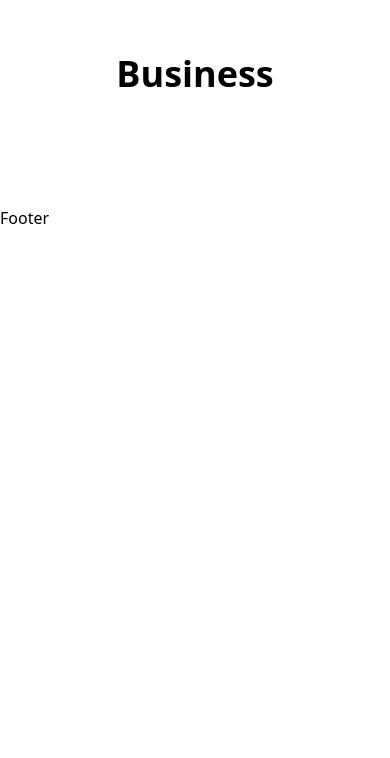
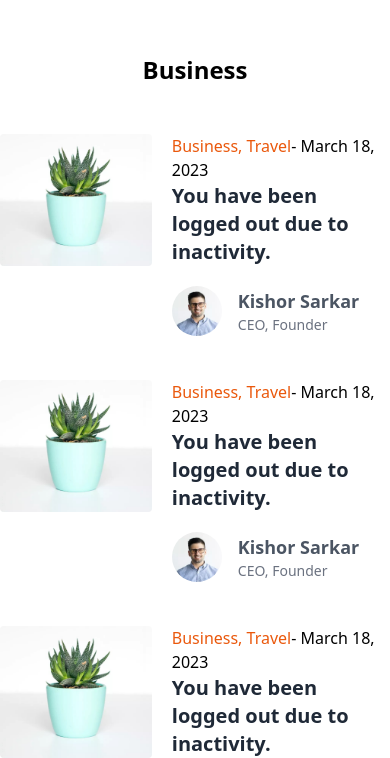
Before and after one commit to gostgmaer/simple-next-blog, a Next.js app: page / in a window 390 px wide. Shown: the part 6170-6928 px from the top of the page. Before the commit the page ends 6400 px from the top, so only its background shows below. Built offline with nearby package versions, Linux system fonts and the light colour scheme.

Commit message:
complete Home Screen

```diff
--- /dev/null
+++ b/src/components/childs/NewsLetter.js
@@ -0,0 +1,19 @@
+const NewsLetter = () => {
+  return (
+    <section className="bg-grey-50  mt-20">
+      <div className="container mx-auto md:px-20 py-12 text-center">
+        <h3 className="font-bold text-3xl">Subscribe NewsLetter</h3>
+      </div>
+      <div className="py-4  flex items-center flex-col ">
+        <input
+          type="text"
+          placeholder="Enter Your Email"
+          className=" shadow border rounded w-9/12 py-3 m-auto px-3 text-gray-700 focus:shadow-inner "
+        />
+      </div>
+      <button className="bg-orange-400 px-20 py-3  flex items-center flex-col  m-auto rounded-full text-gray-50 text-xl">Subscribe</button>
+    </section>
+  );
+};
+
+export default NewsLetter;
--- a/src/components/footer/index.js
+++ b/src/components/footer/index.js
@@ -1,8 +1,23 @@
+import { Facebook, GitHub, Twitter } from "@mui/icons-material";
+import NewsLetter from "../childs/NewsLetter";
 
 const Footer = () => {
   return (
-    <div>Footer</div>
-  )
-}
+    <footer className=" bg-gray-50 px-20">
+    <NewsLetter/>
+      <div className="container mx-auto flex justify-center py-12">
+        <div className="py-5">
+          <div className="flex gap-6 justify-center">
+            <Facebook className=" cursor-pointer" />
+            <Twitter className=" cursor-pointer" />
+            <GitHub className=" cursor-pointer" />
+          </div>
+          <p className="py-5 text-center text-gey-400">Copyright C {new Date().getFullYear()} | Gost blog website of light</p>
+          <p className="text-gey-400 text-center">Terms & Condition</p>
+        </div>
+      </div>
+    </footer>
+  );
+};
 
-export default Footer
+export default Footer;
--- a/src/components/sections/Sectionfour.js
+++ b/src/components/sections/Sectionfour.js
@@ -1,38 +1,73 @@
-import Link from "next/link"
+import Link from "next/link";
 import Image from "next/image";
+import Auther from "../childs/Auther";
 const Sectionfour = () => {
   return (
     <section className="py-16 container mx-auto md:px-20">
-        <div className="grid lg:grid-cols-2">
+      <div className="grid lg:grid-cols-2 gap-10">
         <div className="item">
-            <h2 className=" font-bold text-4xl py-12 text-center">Business</h2>
+          <h2 className=" font-bold text-2xl py-12 text-center">Business</h2>
           <div className="flex flex-col gap-6">
-
+            <Post />
+            <Post />
+            <Post />
+            <Post />
+            <Post />
           </div>
         </div>
-            <div className="item"></div>
+        <div className="item">
+          <h2 className=" font-bold text-2xl py-12 text-center">Travel</h2>
+          <div className="flex flex-col gap-6">
+            <Post />
+            <Post />
+            <Post />
+            <Post />
+            <Post />
+          </div>
+        </div>
       </div>
     </section>
-  )
-}
+  );
+};
 
-export default Sectionfour
+export default Sectionfour;
 
-
-
-
-const Post = (params) => {
-    return <div className="flex gap-5">
+const Post = () => {
+  return (
+    <div className="flex gap-5">
       <div className="image flex flex-col justify-start">
         <Link href={"/"}>
           <Image
             src={"/assets/images/img1.jpg"}
             alt=""
             className="rounded"
-            width={"320"}
-            height={"275"}
+            width={"300"}
+            height={"260"}
           />
         </Link>
       </div>
+      <div className="info flex justify-center flex-col">
+        <div className="category">
+          <Link
+            className=" text-orange-600 hover:text-orange-800 "
+            href={"/cate"}
+          >
+            Business, Travel
+          </Link>
+          <Link className=" text-grey-600 hover:text-grey-800" href={"/cate"}>
+            - March 18, 2023
+          </Link>
         </div>
-}
+        <div className="title">
+          <Link
+            href={"/"}
+            className=" text-xl font-bold text-gray-800 hover:text-gray-600"
+          >
+            You have been logged out due to inactivity.
+          </Link>
+        </div>
+        <Auther />
+      </div>
+    </div>
+  );
+};
--- a/src/components/sections/Sectionthree.js
+++ b/src/components/sections/Sectionthree.js
@@ -77,14 +77,14 @@ const Post = () => {
             className=" text-3xl md:text-4xl font-bold text-gray-800 hover:text-gray-600"
           >
             You have been logged out due to inactivity.
-          </Link>
+          </Link> </div>
           <p className=" text-gray-500 py-0">
             {" "}
             Lorem ipsum dolor sit amet consectetur adipisicing elit. Atque
             quidem temporibus doloribus in at ipsum animi deserunt sequi
           </p>
           <Auther />
-        </div>
+
       </div>
     </div>
   );
```
Lines whose indentation alone changed are shown as unchanged.
